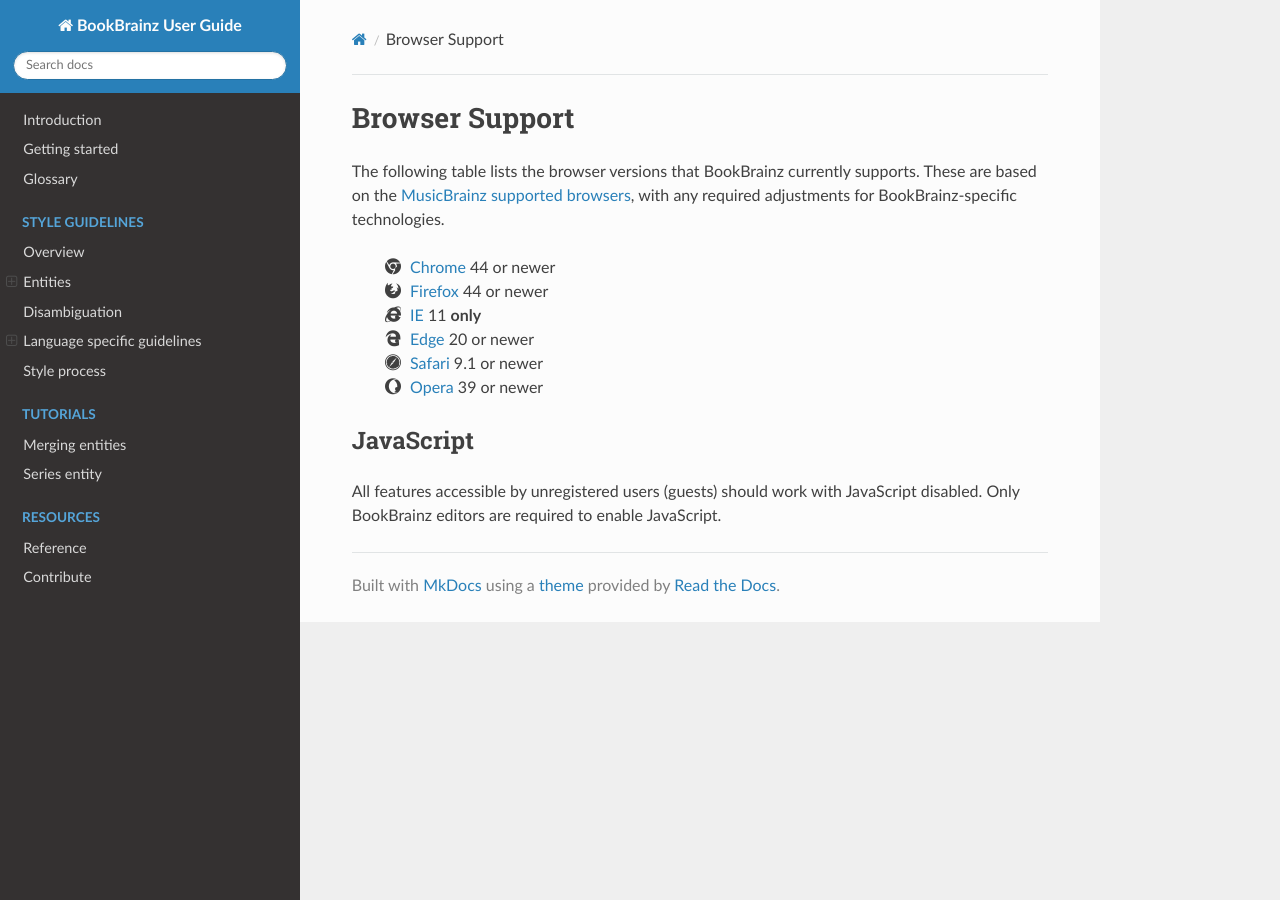
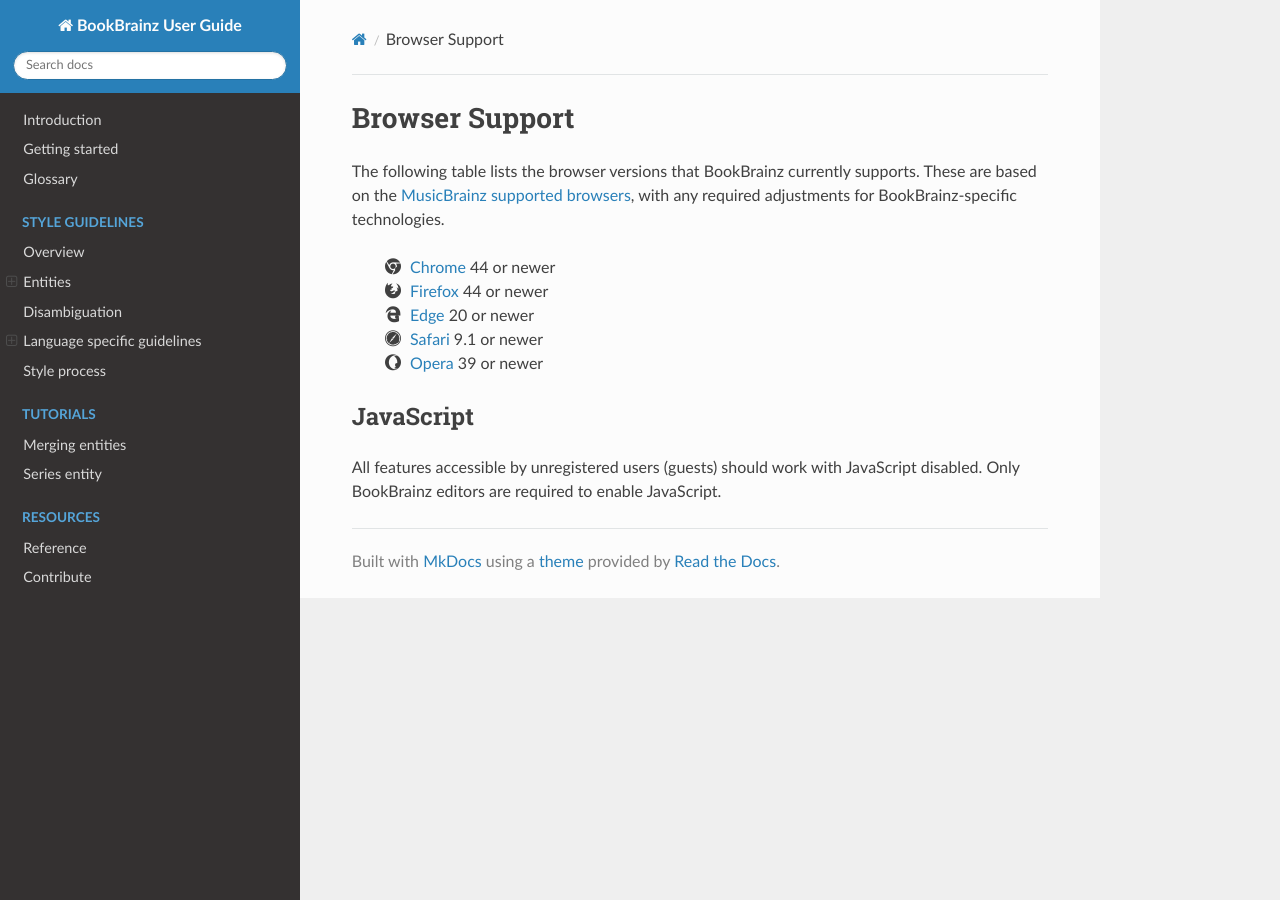
Before and after one commit to metabrainz/bookbrainz-user-guide, an MkDocs documentation site: the page built from docs/reference/browser-support.md, in a window 1280 px wide. Built offline with MkDocs 1.6.1, drawn with Linux system fonts in a browser that asks for light colours; nearby versions of some CDN libraries.

Commit message:
Remove Internet Explorer from supported browsers

```diff
--- a/docs/reference/browser-support.md
+++ b/docs/reference/browser-support.md
@@ -14,10 +14,6 @@ required adjustments for BookBrainz-specific technologies.
   <li>
     <span class="fa-li fa fa-firefox" title="Mozilla Firefox"></span>
     <a href="https://en.wikipedia.org/wiki/Firefox">Firefox</a> 44 or newer
-  </li>
-  <li>
-    <span class="fa-li fa fa-internet-explorer" title="Microsoft Internet Explorer"></span>
-    <a href="https://en.wikipedia.org/wiki/Internet_Explorer">IE</a> 11 <strong>only</strong>
   </li>
   <li>
     <span class="fa-li fa fa-edge" title="Microsoft Edge"></span>
```
